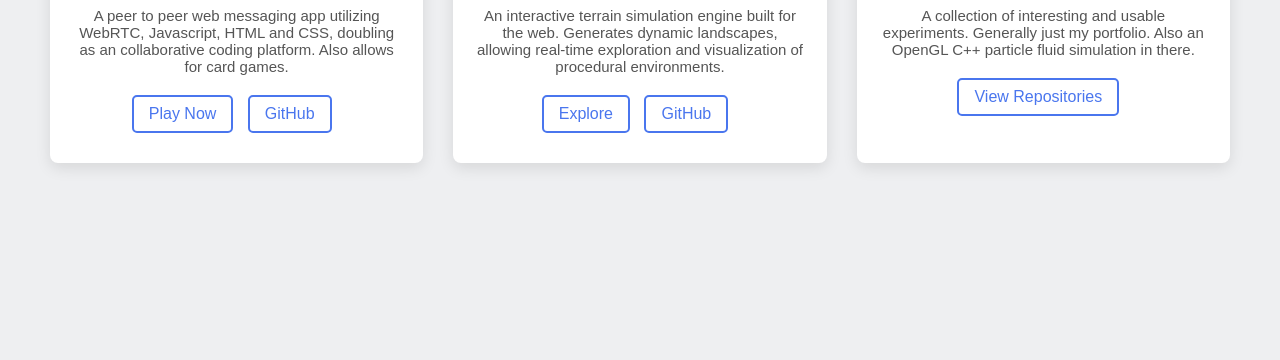
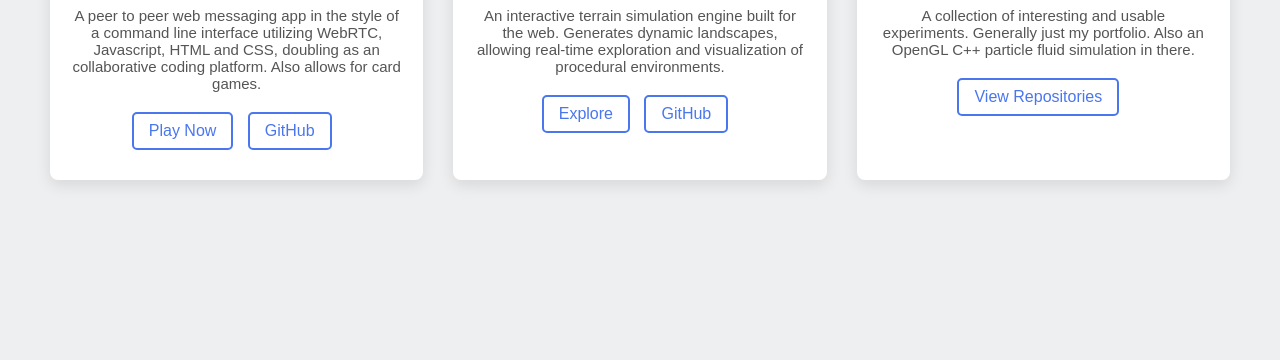
Before and after one commit to ErChoi-com/terminalcards, a website built with Vite: page index.html in a window 1280 px wide. Shown: the part 1704-2064 px from the top of the page. Built offline with nearby package versions, Linux system fonts and the light colour scheme; files whose address does not match are found by name.

Commit message:
small change

```diff
--- a/index.html
+++ b/index.html
@@ -104,7 +104,7 @@
                     <div class="project-content">
                         <h3>TerminalCards</h3>
                         <p>
-                            A peer to peer web messaging app utilizing WebRTC, Javascript, HTML and CSS, doubling as an collaborative coding platform. Also allows for card games.
+                            A peer to peer web messaging app in the style of a command line interface utilizing WebRTC, Javascript, HTML and CSS, doubling as an collaborative coding platform. Also allows for card games.
                         </p>
                         <div class="project-links">
                             <a href="./terminalcards/roomEnter.html" class="button">Play Now</a>
```
